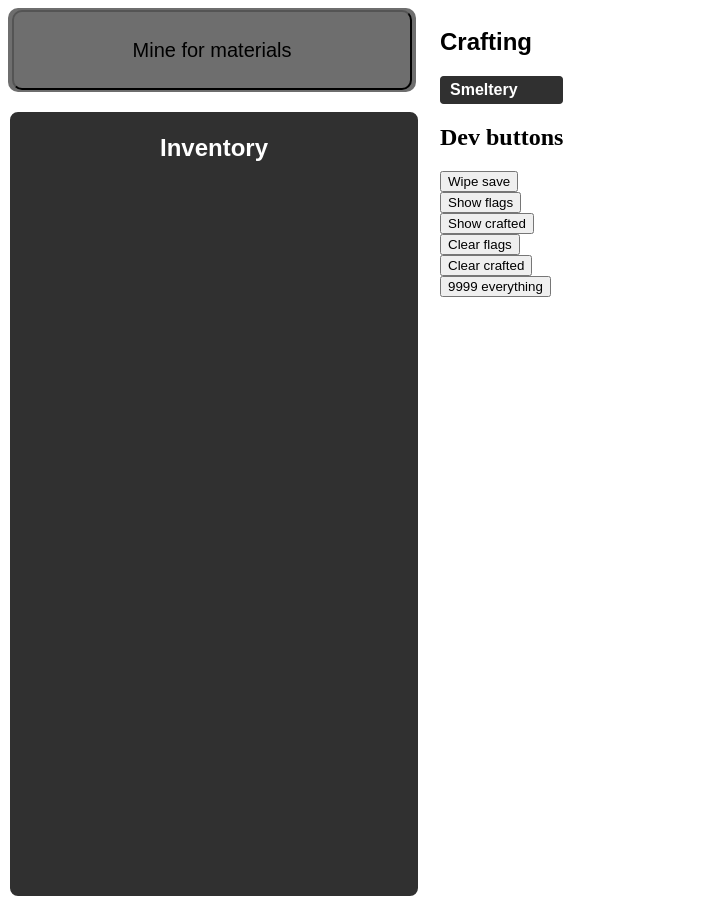
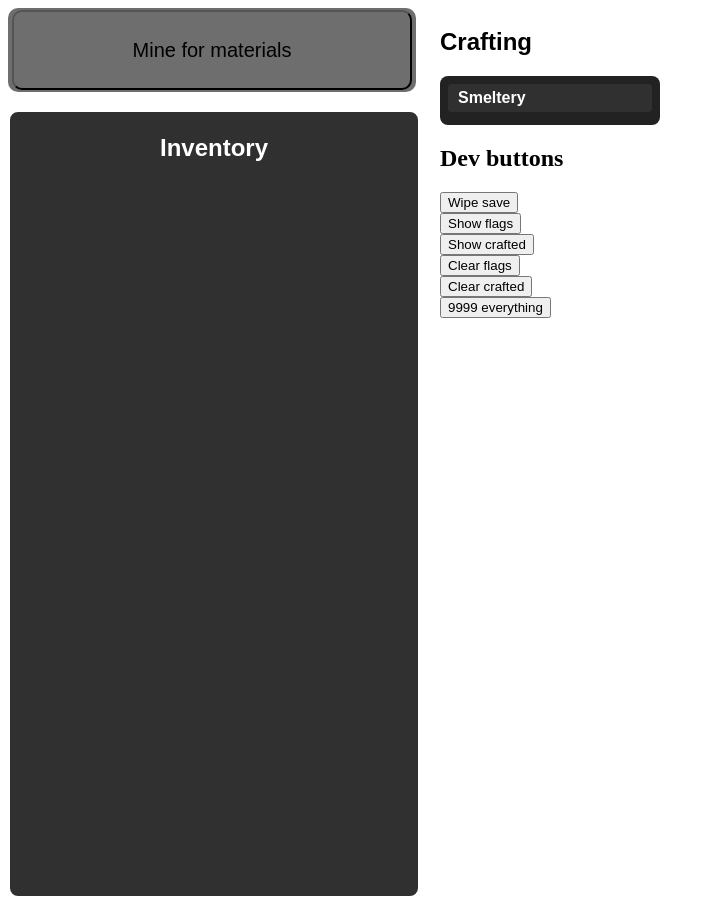
Before and after one commit to victorAsksWhy/the-depths-game, a website built with Vite: page index.html in a window 1280 px wide. Shown: the whole page, without its empty margins (0-715 px from the left). Built offline with nearby package versions, Linux system fonts and the light colour scheme; files whose address does not match are found by name.

Commit message:
crafting recipes

```diff
--- a/public/recipe.json
+++ b/public/recipe.json
@@ -16,5 +16,47 @@
         "outputs": { "Iron Ingot": 1 },
         "requires": {"flags":["smelteryCreated" ]},
         "isSpecial": false
+    },
+    {
+        "id": "copperIngotViaCoal",
+        "humanName": "Copper Ingot",
+        "inputs": { "raw copper": 1, "coal": 1 },
+        "outputs": { "Copper Ingot": 1 },
+        "requires": {"flags":["smelteryCreated" ]},
+        "isSpecial": false
+    },
+    {
+        "id": "tinViaCoal",
+        "humanName": "Tin Ingot",
+        "inputs": { "raw tin": 1, "coal": 1 },
+        "outputs": { "Tin Ingot": 1 },
+        "requires": {"flags":["smelteryCreated" ]},
+        "isSpecial": false
+    },
+    {
+        "id": "leadViaCoal",
+        "humanName": "Lead Ingot",
+        "inputs": { "raw lead": 1, "coal": 1 },
+        "outputs": { "Lead ingot": 1 },
+        "requires": {"flags":["smelteryCreated" ]},
+        "isSpecial": false
+    },
+    {
+        "id": "goldViaCoal",
+        "humanName": "Gold Ingot",
+        "inputs": { "raw gold": 1, "coal": 1 },
+        "outputs": { "Gold Ingot": 1 },
+        "requires": {"flags":["smelteryCreated" ]},
+        "isSpecial": false
+    },
+        {
+        "id": "ironPick",
+        "humanName": "Iron Pickaxe",
+        "inputs": { "Iron Ingot": 5},
+        "outputs": { "Iron Pickaxe": 1 },
+        "requires": {"flags":["smelteryCreated" ]},
+        "isSpecial": true,
+        "blockedBy":{"flags":["ironPickCrafted"]},
+        "setsFlags":["ironPickCrafted"]
     }
 ]
--- a/src/crafting.ts
+++ b/src/crafting.ts
@@ -86,7 +86,6 @@ function meetsRequirements(recipe:Recipe):boolean{
         return true;
     }
 
-    console.log(req);
     if (req!.items){ //check for items (not ingredients; these act as a gate and are not consumed.)
         for (const item in req!.items){
            if ((inventory[item] ?? 0) < req!.items[item]) {
@@ -198,7 +197,8 @@ function renderCraftingButtons() {
         collapsible.className = "craft-container";
         collapsible.id="craftContainer";
 
-
+        const panel = document.createElement('div');
+        panel.className="craft-panel";
         // Populate buttons inside
         if (recipe.isSpecial) {
             collapsible.appendChild(createButton(recipe,1));
@@ -217,8 +217,9 @@ function renderCraftingButtons() {
         });
 
         // Append header + collapsible to container
-        container.appendChild(header);
-        container.appendChild(collapsible);
+        panel.appendChild(header);
+        panel.appendChild(collapsible);
+        container.appendChild(panel);
     }
 }
 const container = document.getElementById("craftingButtons");
--- a/src/style.css
+++ b/src/style.css
@@ -50,6 +50,7 @@ body {
     color: #fff;
     padding: 5px 10px;
     border-radius: 4px;
+    margin-bottom: 5px;
 }
 
 .craft-container {
@@ -70,13 +71,17 @@ body {
     margin: 3px 0;
 }
 #craftingButtons{
-    background-color: rgb(110, 110, 110);
+    background-color: rgba(110, 110, 110, 0);
     border-radius: 5px;
+    display:flex;
+    flex-wrap:wrap;
+    align-items: flex-start;
+    gap: 12px;
 }
 .craftingButton {
     background-color: rgba(67,67,67, 0);
-    border: 1px solid rgb(0, 0, 0);
-    color: rgb(0, 0, 0);
+    border: 1px solid rgb(255, 255, 255);
+    color: rgb(255, 255, 255);
     padding: 8px 16px;
     border-radius:5px;
     width: 100%;
@@ -89,8 +94,8 @@ body {
 }
 .craftingButton:hover{
     background-color: rgba(255, 255, 255, 0.1);
-    border: 1px solid rgb(0, 0, 0);
-    color: rgb(0, 0, 0);
+    border: 1px solid rgb(255, 255, 255);
+    color: rgb(255, 255, 255);
     padding: 8px 16px;
     border-radius:5px;
     width: 100%;
@@ -100,3 +105,10 @@ body {
     font-size: 14px;
     cursor: pointer;
 }
+.craft-panel {
+    background: #222;
+    border-radius: 8px;
+    padding: 8px;
+    width: 220px;        /* fixed width works best */
+    box-sizing: border-box;
+}
```
Lines whose indentation alone changed are shown as unchanged.
